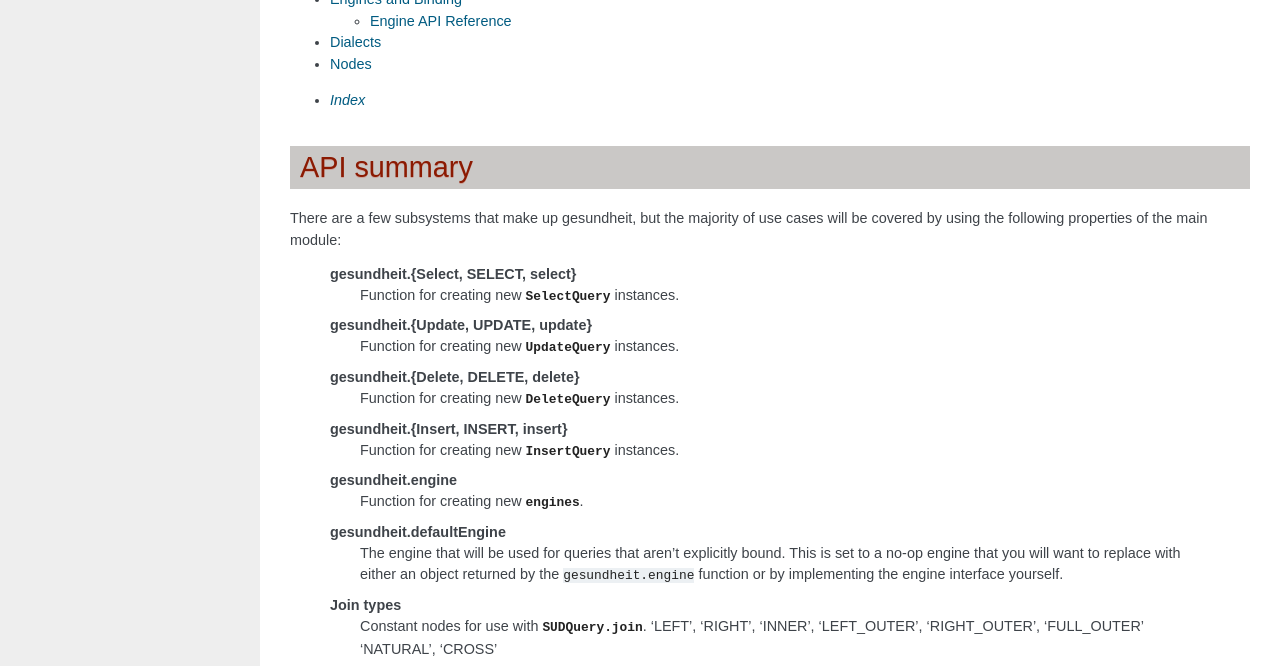
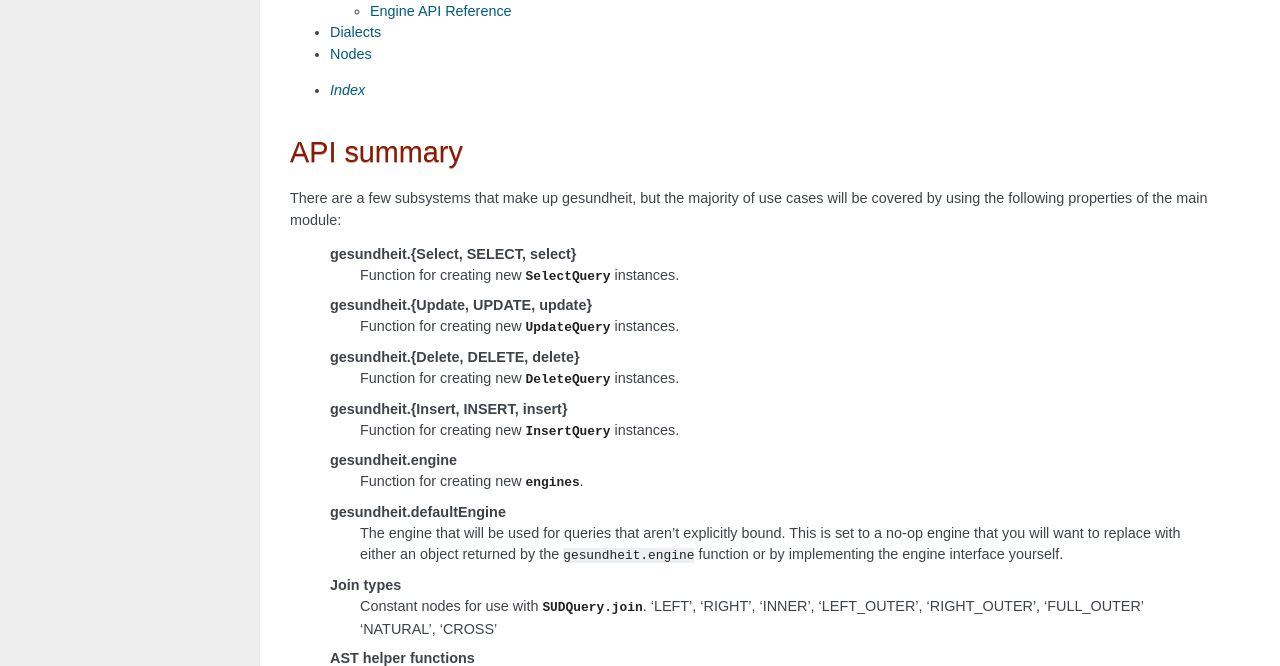
Before and after one commit to BetSmartMedia/gesundheit, a plain HTML site: page index.html in a window 1280 px wide. Shown: the part 870-1536 px from the top of the page. Drawn offline with Linux system fonts and the light colour scheme.

Commit message:
fix an ugly thing in the docs stylesheet

```diff
--- a/_static/bsm.css
+++ b/_static/bsm.css
@@ -173,7 +173,7 @@ div.body h1, div.body h2, div.body h3, div.body h4, div.body h5, div.body h6 {
   text-shadow: 0 1px 0 #CBA39C;
 }
 
-div.body h1 { border-top: 20px solid white; margin-top: 0; font-size: 200%; background-color: #CAC8C6; padding: 5px 0 5px 10px; }
+div.body h1 { border-top: 20px solid white; margin-top: 0; font-size: 200%; }
 div.body h2 { border-bottom: 1px solid #CAC8C6; padding: 5px 0; }
 
 a.headerlink {
```
